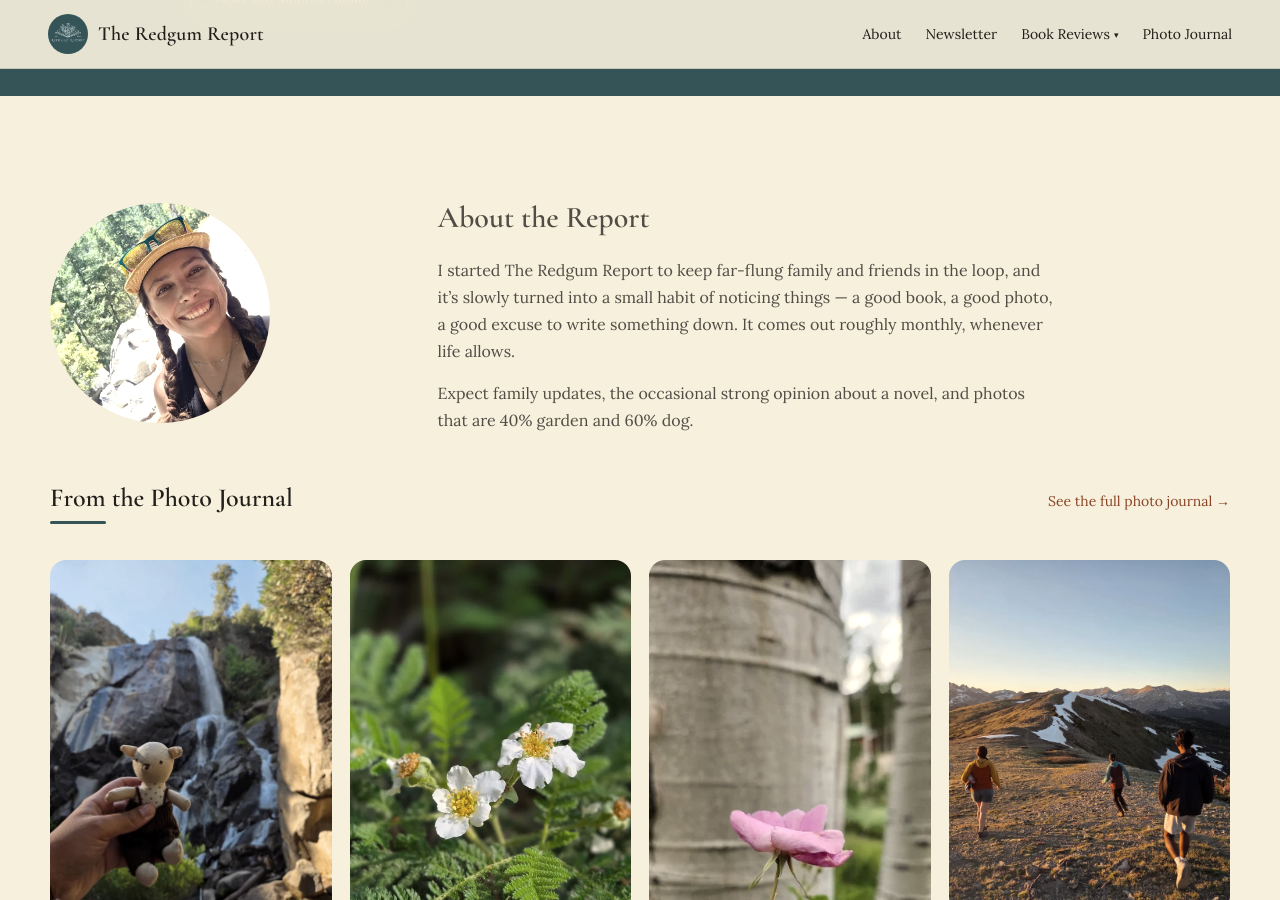
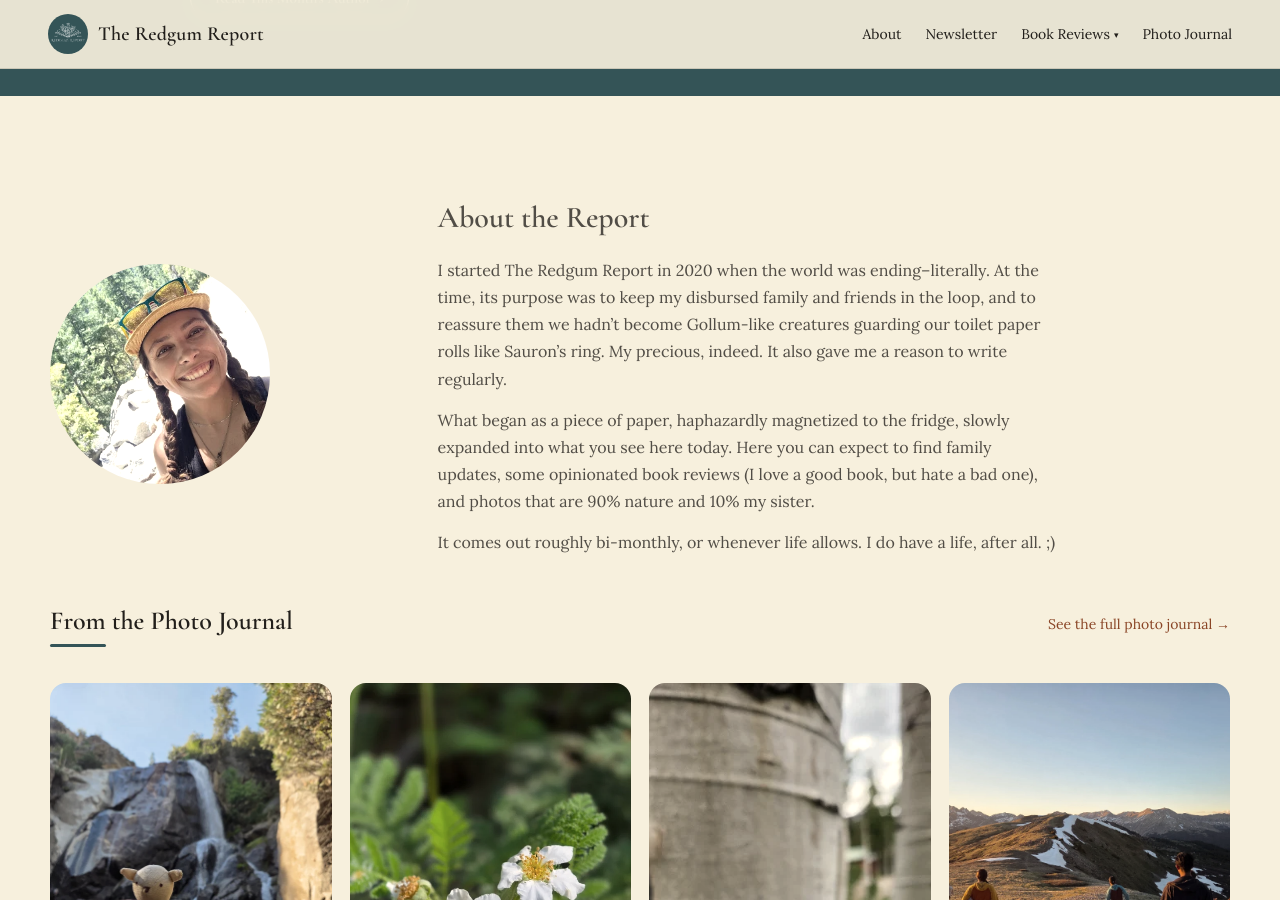
Before and after one commit to emilierezendes-sudo/The-Redgum-Report, a Jekyll site: the page built from index.html, in a window 1280 px wide and 900 px high, scrolled down 1333 px. Built offline with Jekyll 4.4.1, drawn with Linux system fonts in a browser that asks for light colours.

Commit message:
Update about.md

```diff
--- a/_includes/about.md
+++ b/_includes/about.md
@@ -1,5 +1,7 @@
 ## About the Report
 
-I started The Redgum Report to keep far-flung family and friends in the loop, and it's slowly turned into a small habit of noticing things — a good book, a good photo, a good excuse to write something down. It comes out roughly monthly, whenever life allows.
+I started The Redgum Report in 2020 when the world was ending--literally. At the time, its purpose was to keep my disbursed family and friends in the loop, and to reassure them we hadn’t become Gollum-like creatures guarding our toilet paper rolls like Sauron’s ring. My precious, indeed. It also gave me a reason to write regularly.
 
-Expect family updates, the occasional strong opinion about a novel, and photos that are 40% garden and 60% dog.
+What began as a piece of paper, haphazardly magnetized to the fridge, slowly expanded into what you see here today. Here you can expect to find family updates, some opinionated book reviews (I love a good book, but hate a bad one), and photos that are 90% nature and 10% my sister.
+
+It comes out roughly bi-monthly, or whenever life allows. I do have a life, after all. ;)
```
